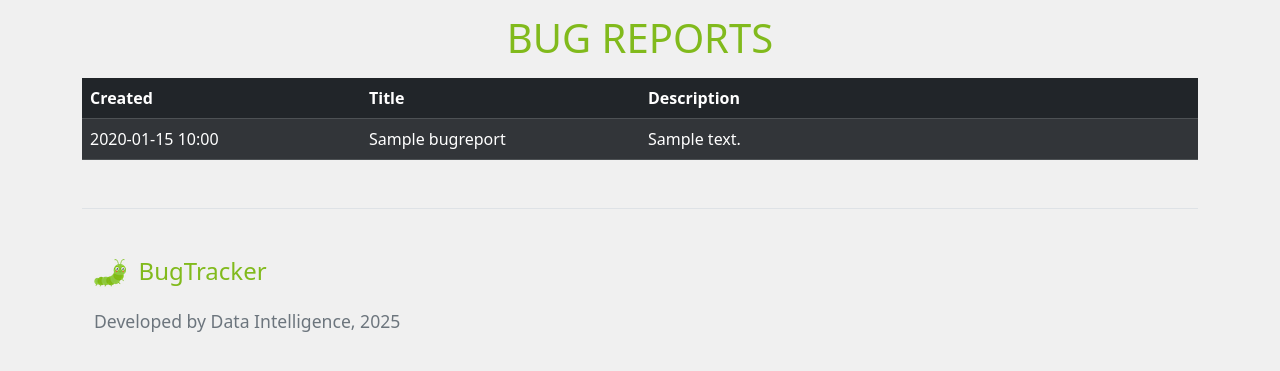
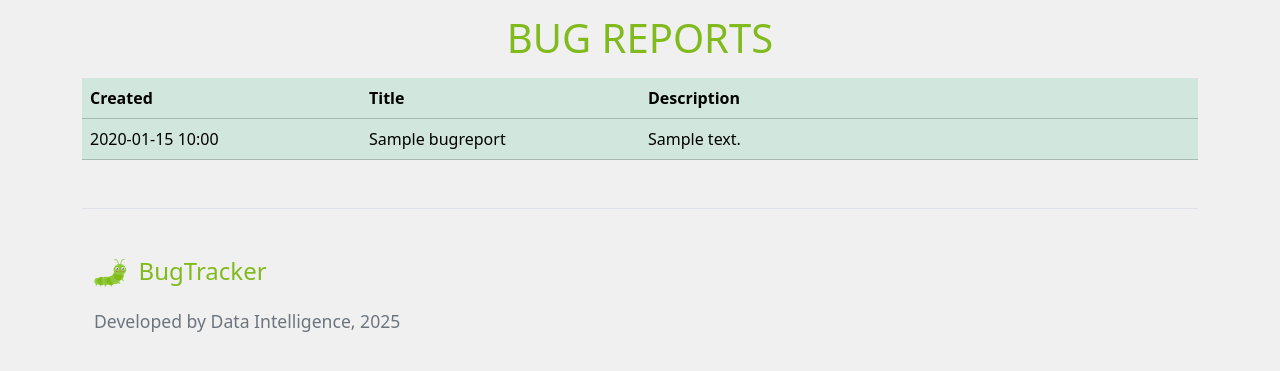
Before and after one commit to piotrfura/bug_tracker, a Django app: page /bugs/ in a window 1280 px wide. Shown: the part 106-477 px from the top of the page. Run offline with Django 5.2, Linux system fonts and the light colour scheme; tables that the repository leaves empty hold one stand-in row (values such as "Sample post"); some libraries are stand-ins or nearby versions.

Commit message:
change bug reports table styling

```diff
--- a/main/templates/main/bug_reports.html
+++ b/main/templates/main/bug_reports.html
@@ -14,7 +14,7 @@
 <h1 class="text-center">Bug Reports</h1>
 
 {% if bug_reports %}
-<table class="table table-hover table-dark my-3">
+<table class="table table-hover table-success my-3">
     <thead>
         <tr>
             <th class="w-25">Created</th>
@@ -22,7 +22,7 @@
             <th class="w-50">Description</th>
         </tr>
     </thead>
-    <tbody class="table-grey">
+    <tbody>
     {% for bug_report in bug_reports %}
         <tr>
             <td>{{ bug_report.created_at|date:"Y-m-d H:i" }}</td>
```
